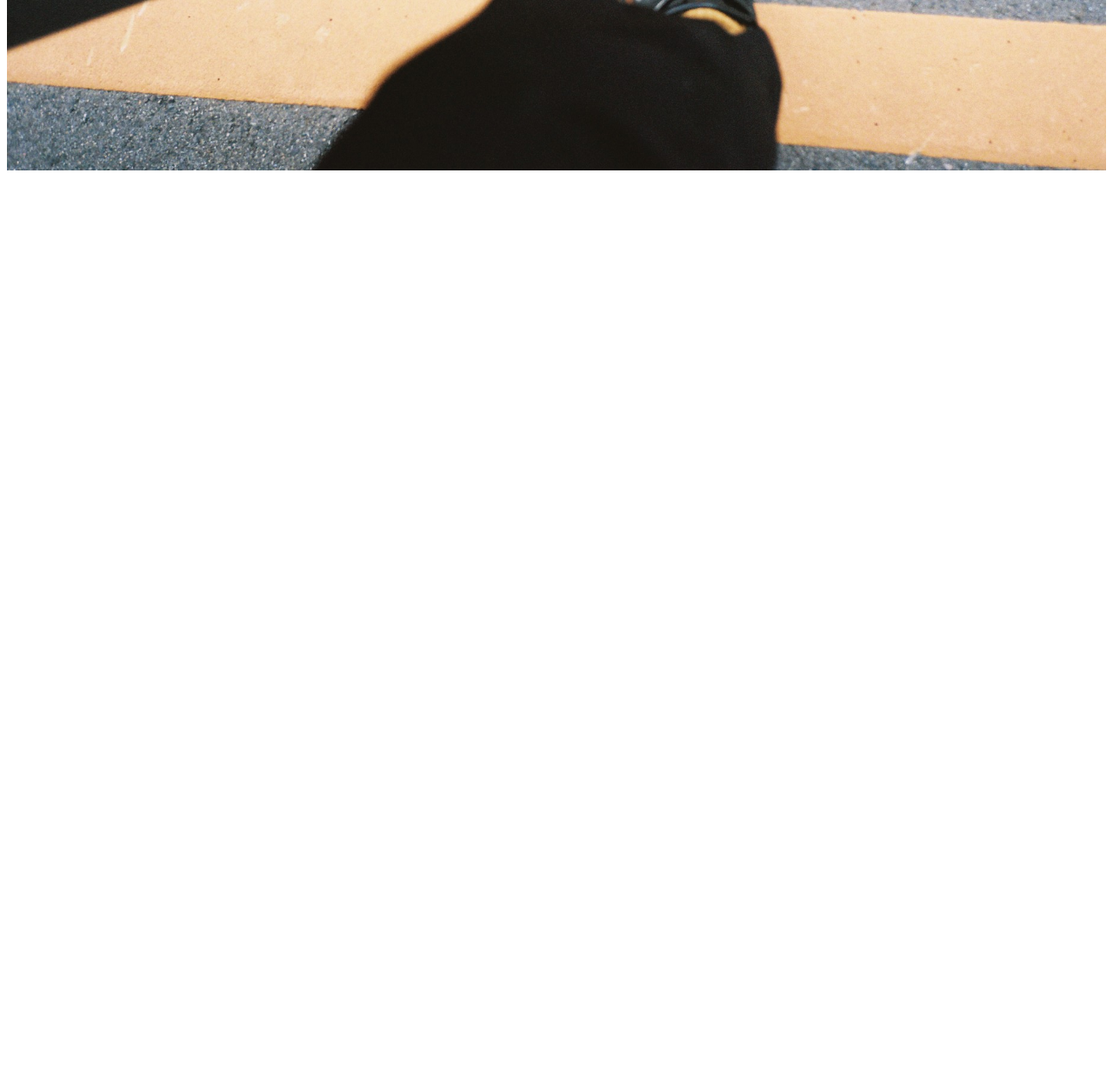
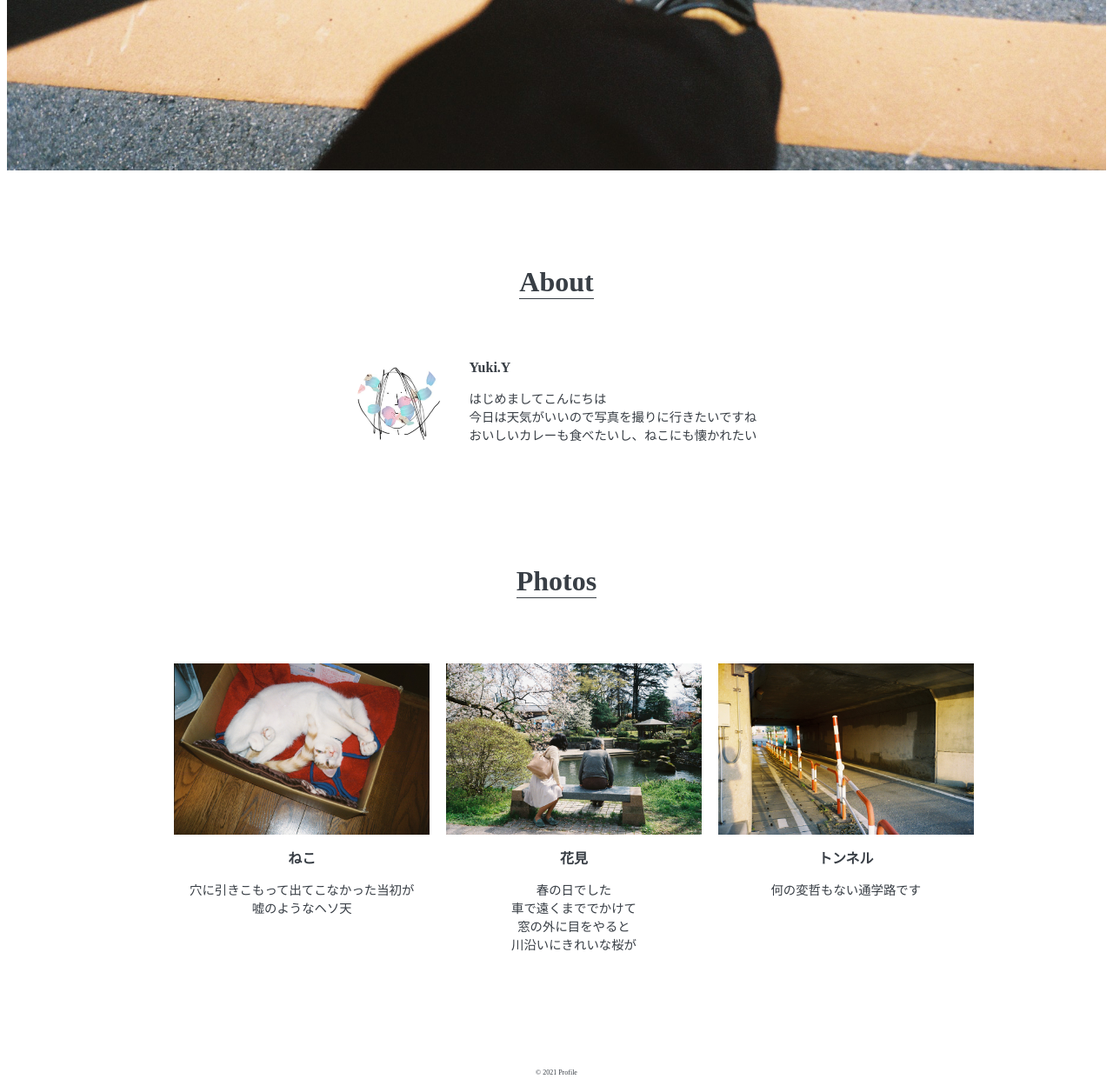
Before and after one commit to yav-co/cam, a plain HTML site: page index.html in a window 1280 px wide. Shown: the part 511-1752 px from the top of the page at 87% size. Before the commit the page ends 811 px from the top, so only its background shows below. Drawn offline with Linux system fonts and the light colour scheme.

Commit message:
complete basicaly

```diff
--- a/CSS/style.css
+++ b/CSS/style.css
@@ -91,3 +91,41 @@ margin: 10px 0;
         /* 画面下にはみだしてしまうので -60pxすることで、画面下ちょうどでおさまるようにしている。 */
     }
 }
+
+#about .content{
+    display: flex;
+    justify-content: center;
+    align-items: center;
+}
+#about img{
+    width: 100px;
+    height: 100px;
+    border-radius: 50%;
+    margin-right: 30px;
+}
+#about .text{
+    text-align: left;
+}
+
+@media screen and (max-width:600px){
+    #about .content{
+        flex-direction: column; /* 画像とテキストを縦並びに配置します */
+    }
+    #about img{
+        margin-right: 0;
+    }
+}
+
+#photos ul{
+    display: flex; /* 横並び */
+    justify-content: space-between; /* 両端揃え */
+}
+#photos li{
+    width: 32%;
+}
+
+#footer{
+    font-size: 0.5rem;
+    padding: 10px 0;
+    text-align: center;
+}
--- a/index.html
+++ b/index.html
@@ -31,17 +31,52 @@
 
       <!--Aboutセクション-->
       <section id="about" class="wrapper">
+        <h2 class="section-title">About</h2>
+        <div class="content">
+          <img src="img/me.JPG" alt="profilepicture">
+          <div class="text">
+            <h3 class="content-title">Yuki.Y</h3>
+            <p>
+              はじめましてこんにちは<br>
+              今日は天気がいいので写真を撮りに行きたいですね<br>
+              おいしいカレーも食べたいし、ねこにも懐かれたい
+            </p>
+          </div>
+        </div>
       </section>
 
       <!--Photosセクション-->
       <section id="photos" class="wrapper">
-
+        <h2 class="section-title">Photos</h2>
+        <ul>
+          <li>
+            <img src="img/photo1.JPG" alt="cat">
+            <h3 class="content-title">ねこ</h3>
+            <p>穴に引きこもって出てこなかった当初が<br>
+              嘘のようなヘソ天
+            </p>
+          </li>
+          <li>
+            <img src="img/photo2.JPG" alt="cherryblossum">
+            <h3 class="content-title">花見</h3>
+            <p>春の日でした<br>
+              車で遠くまででかけて<br>
+              窓の外に目をやると<br>
+              川沿いにきれいな桜が
+            </p>
+          </li>
+          <li>
+            <img src="img/photo3.JPG" alt="cat">
+            <h3 class="content-title">トンネル</h3>
+            <p>何の変哲もない通学路です</p>
+          </li>
+        </ul>
       </section>
     </main>
 
     <!--フッター-->
     <footer id="footer">
-
+      <p>&copy; 2021 Profile</p>
     </footer>
 </body>
 </html>
```
